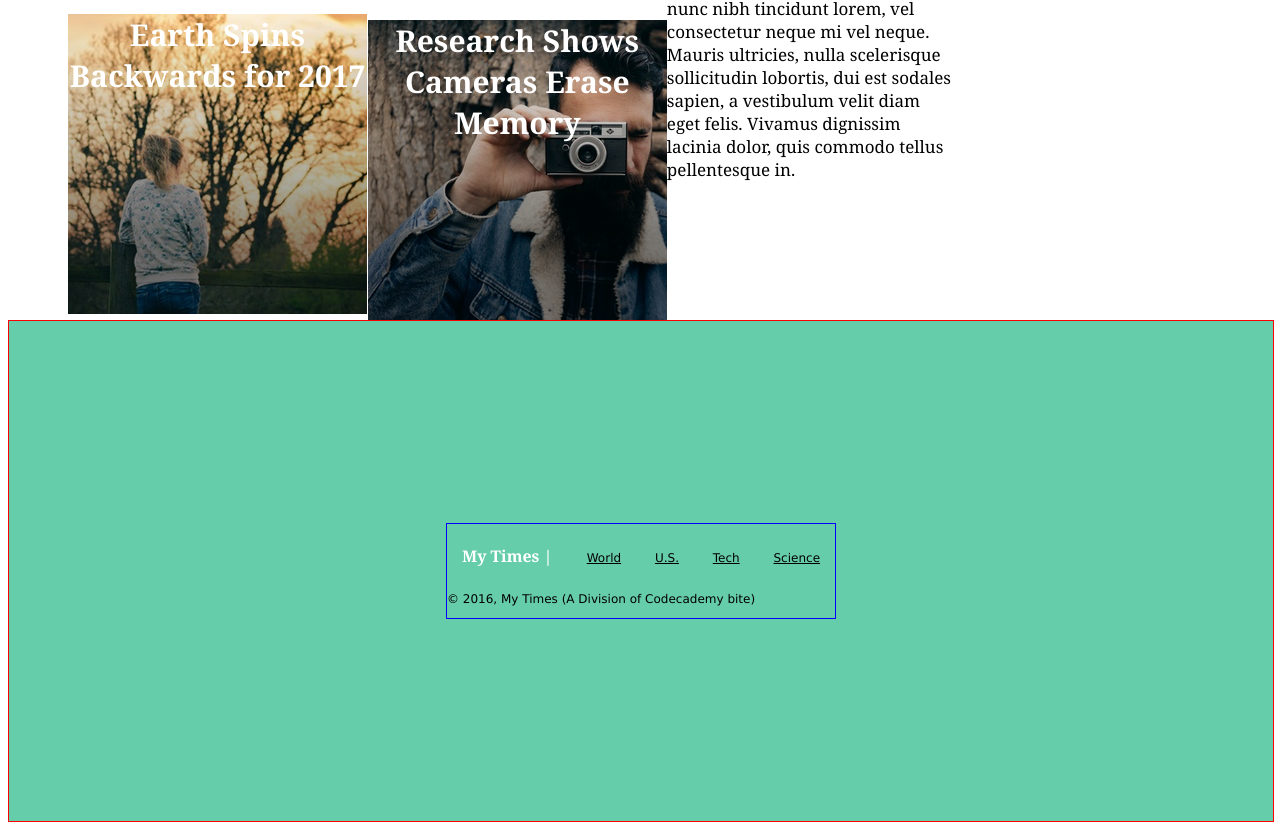
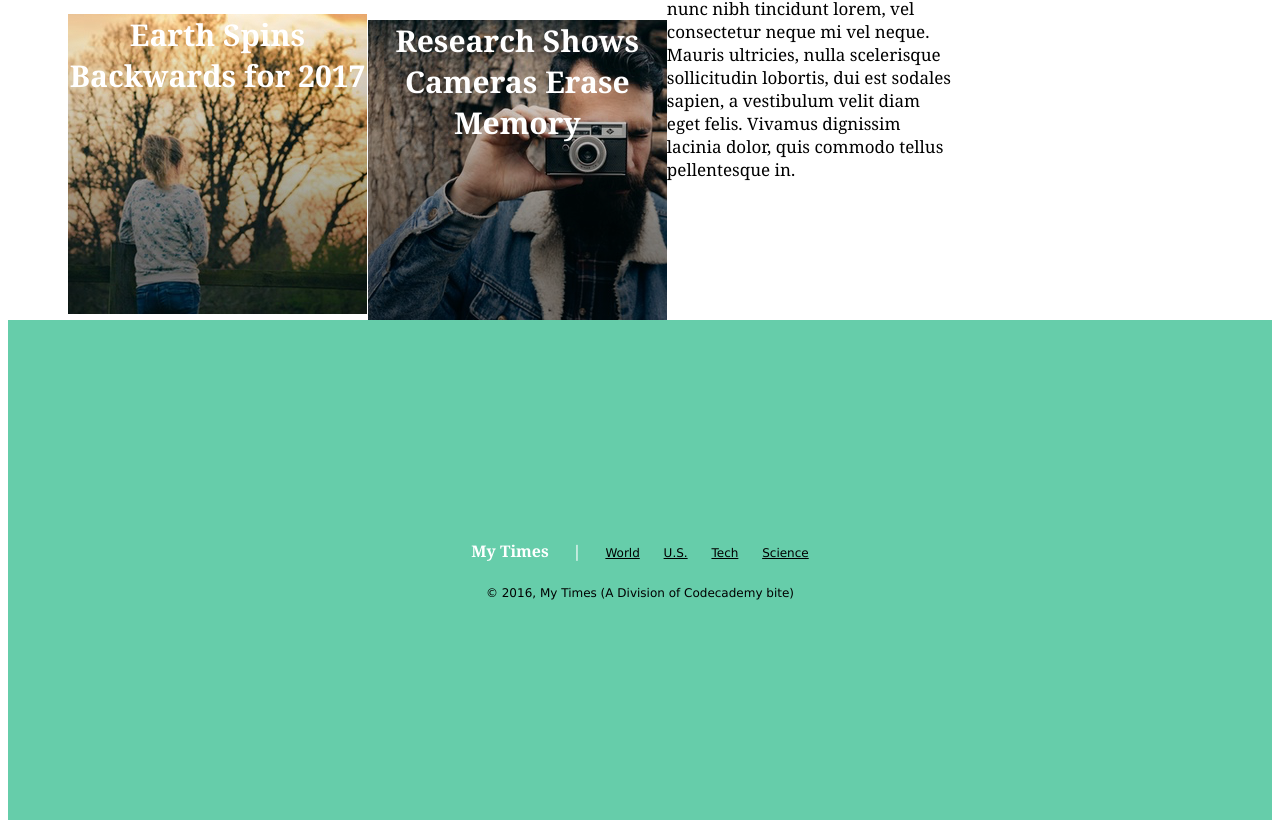
Before and after one commit to asherok521/mytimes2, a plain HTML site: page index.html in a window 1280 px wide. Shown: the part 977-1807 px from the top of the page. Drawn offline with Linux system fonts and the light colour scheme.

Commit message:
final commit

```diff
--- a/index.html
+++ b/index.html
@@ -116,7 +116,8 @@
   <footer>
     <div class="footer">
       <p>
-        <span id="footer-my-times">My Times | </span>
+        <span id="footer-my-times">My Times</span>
+        <span id="footer-divider"> |</span>
         <span><a href="#">World </a></span>
         <span><a href="#">U.S. </a></span>
         <span><a href="#">Tech </a></span>
--- a/resources/css/style.css
+++ b/resources/css/style.css
@@ -159,24 +159,25 @@ nav a {
 footer {
   display: flex;
   flex-direction: column;
-  align-items: center;
-  align-content: center;
-  justify-content: center;
   width: 100%;
   height: 500px;
   background-color: MediumAquaMarine;
   margin: auto;
   font-family: Verdana;
   font-size: 12px;
-  border: 1px solid red;
 }
 footer div:first-child {
+  display: flex;
+  flex-direction: column;
+  align-items: center;
   margin: auto;
-  border: 1px solid blue;
+}
+.footer p {
+
 }
 .footer p a {
   display: inline-flex;
-  padding: 15px;
+  padding: 0px 10px;
   color: Black;
   margin: auto;
 }
@@ -185,5 +186,12 @@ footer div:first-child {
   font-size: 16px;
   font-weight: bold;
   color: White;
-  padding: 15px;
+  padding: 0px 10px;
 }
+#footer-divider {
+  font-family: Georgia;
+  font-size: 16px;
+  font-weight: bold;
+  color: White;
+  padding: 0px 10px;
+}
```
